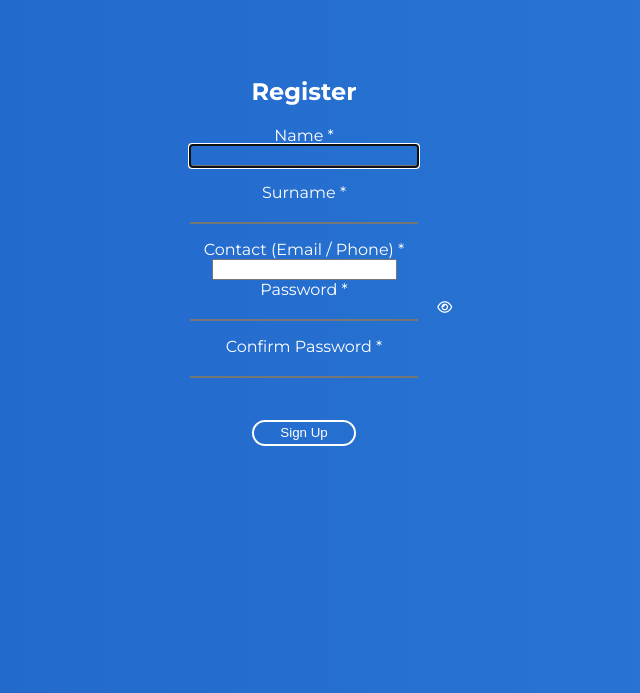
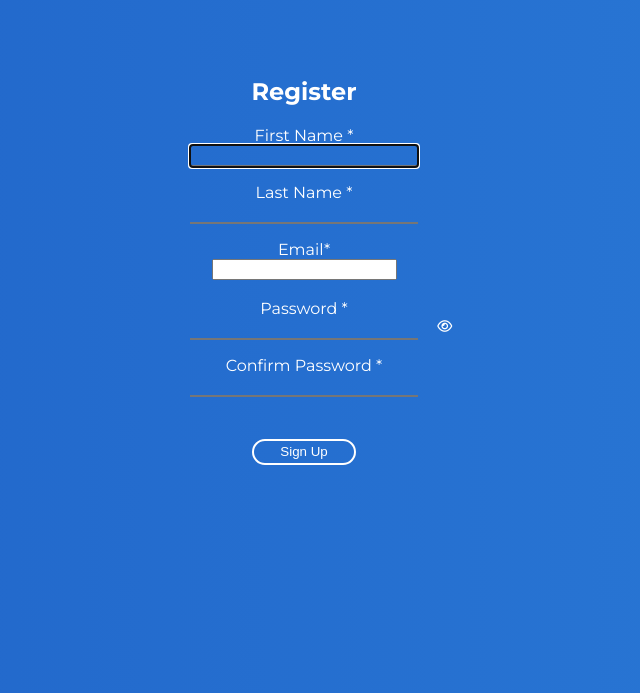
Before and after one commit to projectbootcamp4/dummy-repo, a plain HTML site: page index.html in a window 1280 px wide. Shown: the part 107-800 px from the top of the page, without its empty margins (336-976 px from the left). Drawn offline with Linux system fonts and the light colour scheme; a web font is replaced by a local one.

Commit message:
fixed some errors

```diff
--- a/index.html
+++ b/index.html
@@ -21,21 +21,21 @@
             <h2>Register</h2>
             <div class="text-form">
                 <form onsubmit="get_submit()">
-                    Name *<br>
+                    First Name *<br>
                     <input type="text" name="name" id="name" autofocus="autofocus"
                     pattern="[A-Za-zÑñ]{1,32}"
                     title="Must contain only letters"
                     required> <br>
-                    Surname *<br>
+                    Last Name *<br>
                     <input type="text" name="surname" id="surname"
                     pattern="[A-Za-zÑñ]{1,32}"
                     title="Must contain only letters"
                     required> <br>
-                    Contact (Email / Phone) *<br>
+                    Email*<br>
                     <input type="email" name="contact" id="contact"
                     pattern="^([0-9]{9})|([A-Za-z0-9._%+-]+@[a-z0-9.-]+\.[a-z]{2,3})$"
                     title="Must be a valid Email"
-                    required> <br>
+                    required> <br><br>
                     Password *<br>
                     <input type="password" name="passwd" id="passwd"
                     pattern="(?=.*\d)(?=.*[a-z])(?=.*[A-Z]).{8,}"
--- a/script.js
+++ b/script.js
@@ -12,13 +12,7 @@ function tab (show, hide, focus){
     document.getElementById(hide).style.display = "none"
 }
 
-/*
-################################################
-################# Cookies ######################
-################################################
-*/
-
-/*
+/*  Cookies  /*
 *    Create cookies:
 *        document.cookie = "user=username"
 */
@@ -55,11 +49,7 @@ function checkCookie() {
     return(0)
 }
 
-/*
-################################################
-############ If Session Active #################
-################################################
-*/
+/* If Session Active  */
 
 window.onload = function () {
 
@@ -74,14 +64,10 @@ window.onload = function () {
     }
 }
 
-/*
-################################################
-################# Buttons ######################
-################################################
-*/
+/* Buttons */
 
 function get_submit(){
-    event.preventDefault()
+    e.preventDefault()
 }
 
 document.getElementById("sign").addEventListener('click', function () {
@@ -144,7 +130,7 @@ document.getElementById("logout-button").addEventListener('click', function () {
 
 
 
-/* ########## show password ################ */
+/*  show password  */
 
 function showPasswd(field1, field2) {
     var show = document.getElementById(field1)
@@ -161,11 +147,7 @@ function showPasswd(field1, field2) {
     }
 }
 
-/*
-################################################
-################# Alerts #######################
-################################################
-*/
+/* Alerts */
 
 var myInput = document.getElementById("passwd");
 var myInput2 = document.getElementById("passwdConfirm");
```
